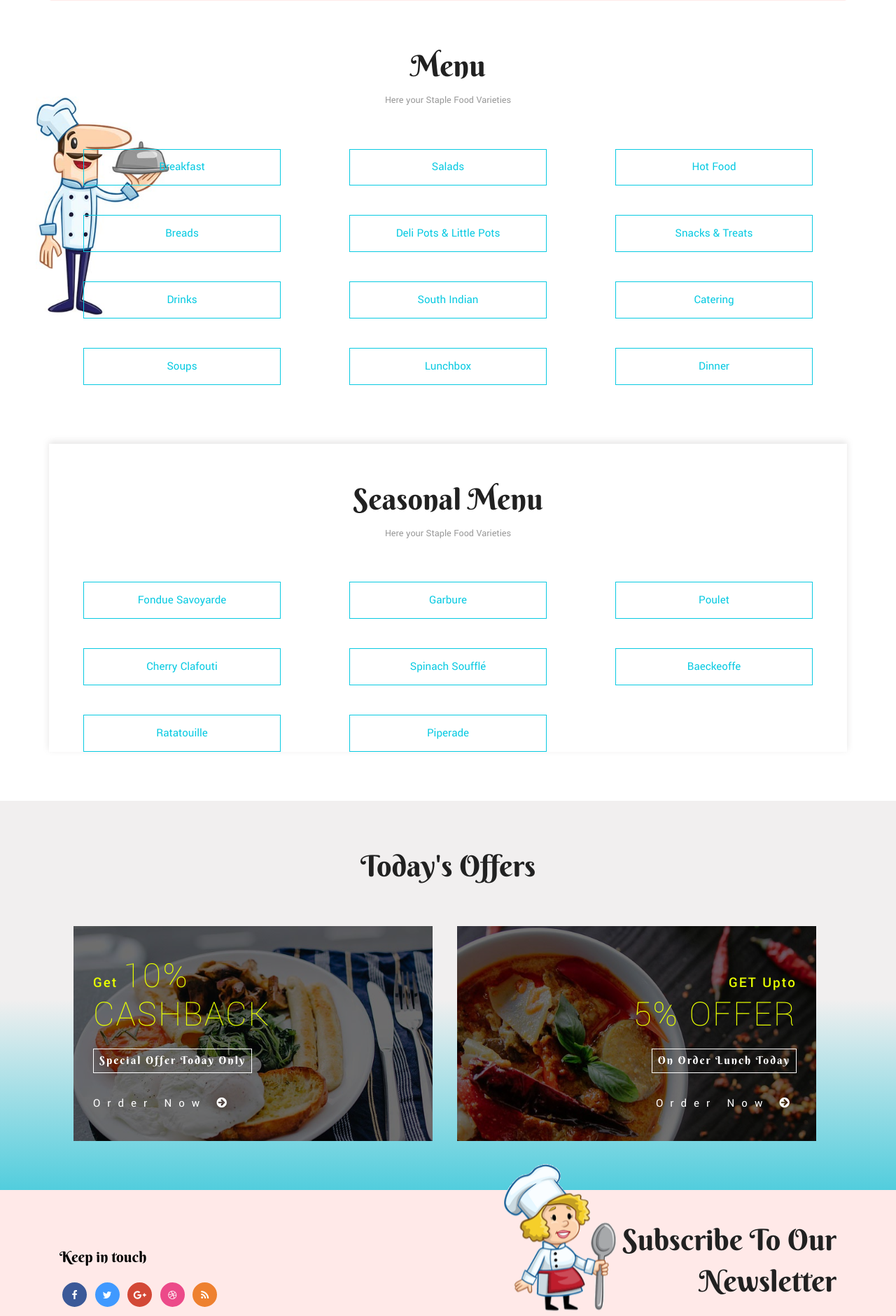
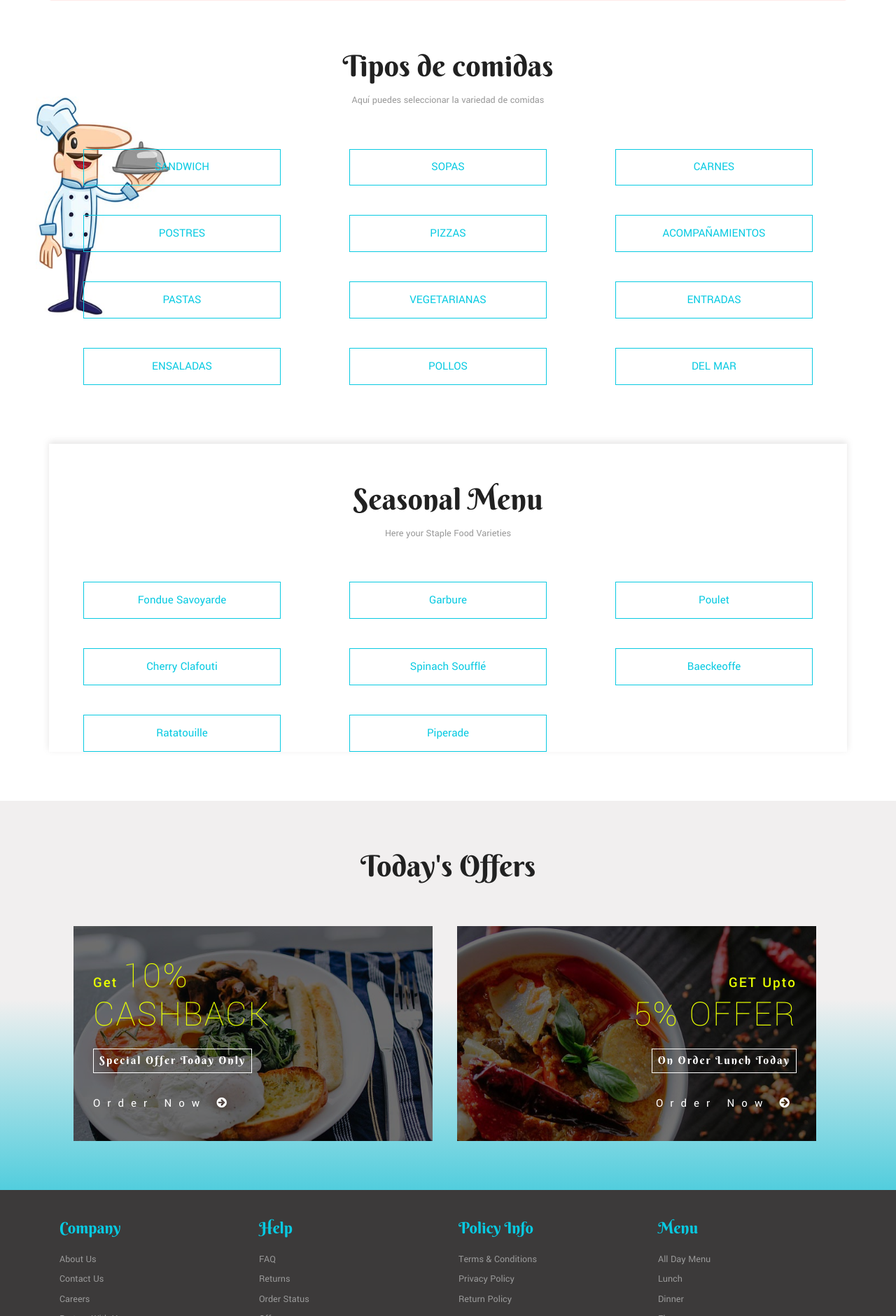
Before and after one commit to craigBinary/FoodInstantly, a PHP site: page /menu.php in a window 1280 px wide. Shown: the part 480-2360 px from the top of the page at 70% size. Run offline with PHP 8.4, Linux system fonts and the light colour scheme; data comes from the database, SQL or seed files in the repository.

Commit message:
Listar tipos de comida
se listan los tipos de comida de la bd

```diff
--- a/Cliente/menu.php
+++ b/Cliente/menu.php
@@ -4,6 +4,11 @@ Author URL: http://w3layouts.com
 License: Creative Commons Attribution 3.0 Unported
 License URL: http://creativecommons.org/licenses/by/3.0/
 -->
+<?php
+include 'inc/claseCliente.php';
+
+
+?>
 <!DOCTYPE html>
 <html lang="es">
 <head>
@@ -56,45 +61,13 @@ License URL: http://creativecommons.org/licenses/by/3.0/
 	<div class="wthree-menu">
 		<img src="images/i2.jpg" class="w3order-img" alt=""/>
 		<div class="container">
-			<h3 class="w3ls-title">Menu</h3>
-			<p class="w3lsorder-text">Here your Staple Food Varieties</p>
+			<h3 class="w3ls-title">Tipos de comidas</h3>
+			<p class="w3lsorder-text">Aquí puedes seleccionar la variedad de comidas</p>
 			<div class="menu-agileinfo">
-				<div class="col-md-4 col-sm-4 col-xs-6 menu-w3lsgrids">
-					<a href="products.html"> Breakfast</a>
-				</div>
-				<div class="col-md-4 col-sm-4 col-xs-6 menu-w3lsgrids">
-					<a href="products.html"> Salads</a>
-				</div>
-				<div class="col-md-4 col-sm-4 col-xs-6 menu-w3lsgrids">
-					<a href="products.html"> Hot Food</a>
-				</div>
-				<div class="col-md-4 col-sm-4 col-xs-6 menu-w3lsgrids">
-					<a href="products.html"> Breads</a>
-				</div>
-				<div class="col-md-4 col-sm-4 col-xs-6 menu-w3lsgrids">
-					<a href="products.html"> Deli Pots & Little Pots</a>
-				</div>
-				<div class="col-md-4 col-sm-4 col-xs-6 menu-w3lsgrids">
-					<a href="products.html"> Snacks & Treats</a>
-				</div>
-				<div class="col-md-4 col-sm-4 col-xs-6 menu-w3lsgrids">
-					<a href="products.html"> Drinks</a>
-				</div>
-				<div class="col-md-4 col-sm-4 col-xs-6 menu-w3lsgrids">
-					<a href="products.html"> South Indian</a>
-				</div>
-				<div class="col-md-4 col-sm-4 col-xs-6 menu-w3lsgrids">
-					<a href="products.html"> Catering</a>
-				</div>
-				<div class="col-md-4 col-sm-4 col-xs-6 menu-w3lsgrids">
-					<a href="products.html"> Soups</a>
-				</div>
-				<div class="col-md-4 col-sm-4 col-xs-6 menu-w3lsgrids">
-					<a href="products.html"> Lunchbox</a>
-				</div>
-				<div class="col-md-4 col-sm-4 col-xs-6 menu-w3lsgrids">
-					<a href="products.html"> Dinner</a>
-				</div>
+				<?php
+				$lista = new claseCliente();
+				$lista->listarTipoPlato();
+				?>
 				<div class="clearfix"> </div>
 			</div>
 			<div class="w3spl-menu">
@@ -155,38 +128,7 @@ License URL: http://creativecommons.org/licenses/by/3.0/
 		</div>
 	</div>
 	<!-- //add-products -->
-	<!-- subscribe -->
-	<div class="subscribe agileits-w3layouts">
-		<div class="container">
-			<div class="col-md-6 social-icons w3-agile-icons">
-				<h4>Keep in touch</h4>
-				<ul>
-					<li><a href="#" class="fa fa-facebook icon facebook"> </a></li>
-					<li><a href="#" class="fa fa-twitter icon twitter"> </a></li>
-					<li><a href="#" class="fa fa-google-plus icon googleplus"> </a></li>
-					<li><a href="#" class="fa fa-dribbble icon dribbble"> </a></li>
-					<li><a href="#" class="fa fa-rss icon rss"> </a></li>
-				</ul>
-				<ul class="apps">
-					<li><h4>Download Our app : </h4> </li>
-					<li><a href="#" class="fa fa-apple"></a></li>
-					<li><a href="#" class="fa fa-windows"></a></li>
-					<li><a href="#" class="fa fa-android"></a></li>
-				</ul>
-			</div>
-			<div class="col-md-6 subscribe-right">
-				<h3 class="w3ls-title">Subscribe to Our <br><span>Newsletter</span></h3>
-				<form action="#" method="post">
-					<input type="email" name="email" placeholder="Enter your Email..." required="">
-					<input type="submit" value="Subscribe">
-					<div class="clearfix"> </div>
-				</form>
-				<img src="images/i1.png" class="sub-w3lsimg" alt=""/>
-			</div>
-			<div class="clearfix"> </div>
-		</div>
-	</div>
-	<!-- //subscribe -->
+
 	<!-- footer -->
 	<div class="footer agileits-w3layouts">
 		<div class="container">
```
